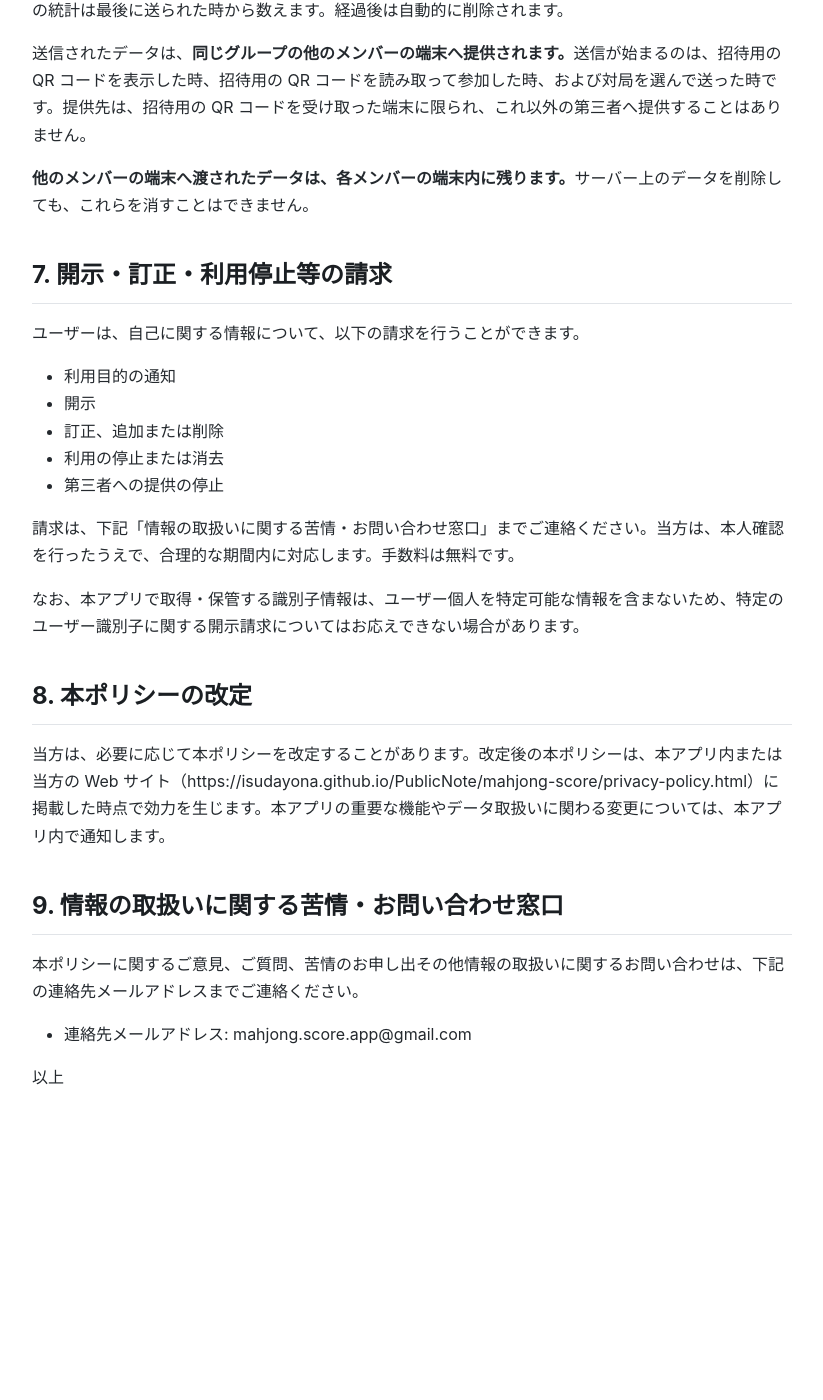
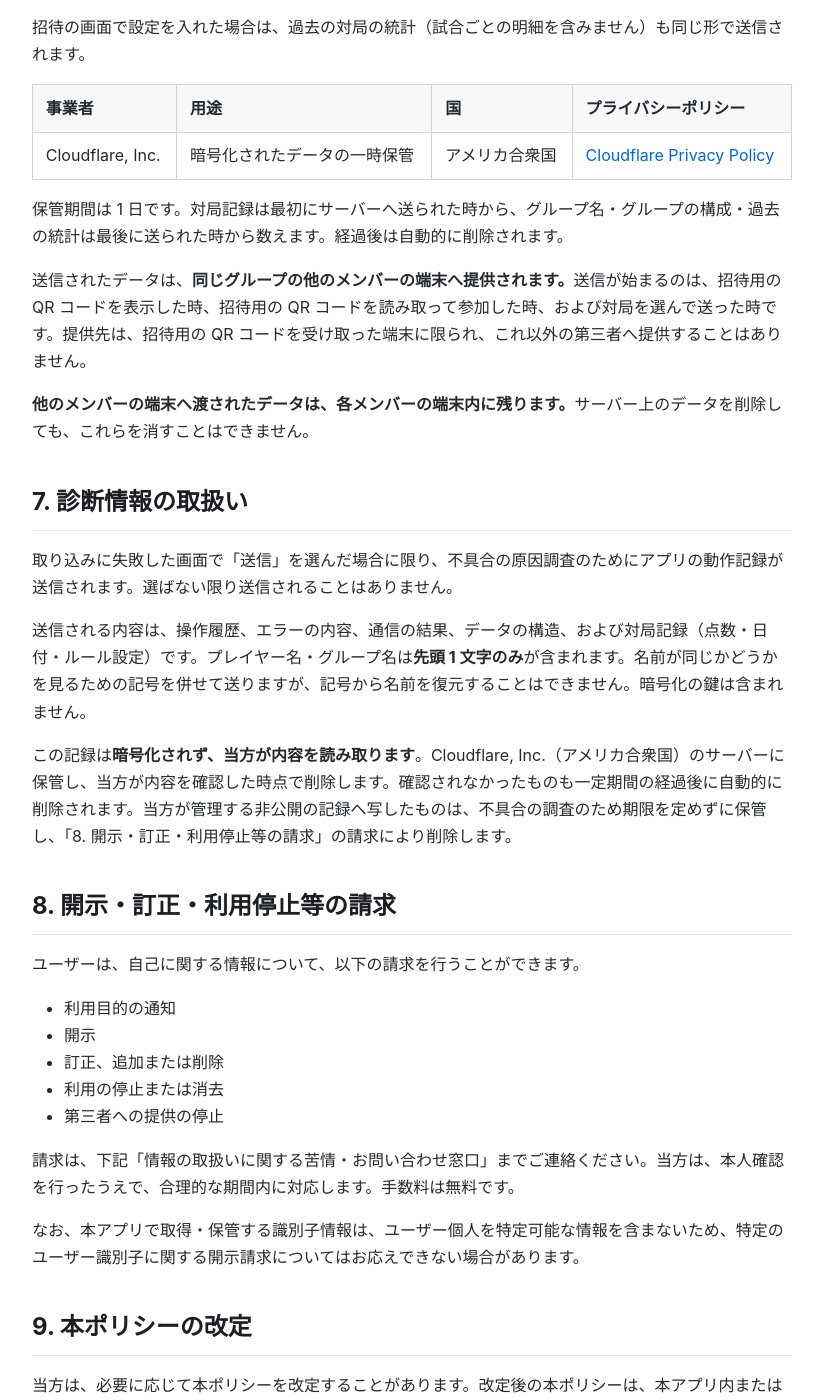
Before and after one commit to isudayona/PublicNote, a Jekyll site: the page built from mahjong-score/privacy-policy.md, in a window 1280 px wide and 1400 px high, scrolled down 2375 px. Shown: the whole window, without its empty margins (228-1051 px from the left). Built offline with Jekyll 4.4.1, drawn with Linux system fonts in a browser that asks for light colours; our own code applies the rules of GitHub Pages for plain Markdown files; before the commit the page ends 3498 px from its top, so only the background shows below that; some of the changed text lies outside the part shown.

Commit message:
docs: 法務文書を mahjong-score の正本に合わせる

```diff
--- a/mahjong-score/privacy-policy.md
+++ b/mahjong-score/privacy-policy.md
@@ -20,6 +20,7 @@ koheisuzuki（以下「当方」といいます）は、当方が提供するモ
 | 使用状況データ | アプリ利用に関する統計情報 | Adapty SDK / Google AdMob SDK が匿名で収集 |
 | 対局データ | 対局記録・プレイヤー名・グループ情報 | **自動共有機能を有効にした場合のみ**、ユーザーの端末上で暗号化したうえで当方サーバーへ送信（詳細は §6） |
 | 識別子 | 端末ごとのランダムな識別子 | **自動共有機能を有効にした場合のみ**生成。広告識別子（IDFA）とは別のもので、追跡には使用しません |
+| 診断情報 | 操作履歴・エラーの内容・通信の結果・データの構造・対局記録（点数・日付・ルール設定） | **取り込みに失敗した画面で送信を選んだ場合のみ**、当方サーバーへ送信（詳細は §7） |
 
 ## 3. 利用目的
 
@@ -45,6 +46,8 @@ koheisuzuki（以下「当方」といいます）は、当方が提供するモ
 
 ただし、自動共有機能を有効にした場合に限り、これらを暗号化したものが当方のサーバーへ一時的に送信・保管されます。詳細は「6. 自動共有機能におけるデータの取扱い」をご参照ください。
 
+また、取り込みに失敗した際に送信を選んだ場合に限り、アプリの動作記録が当方のサーバーへ送信・保管されます。詳細は「7. 診断情報の取扱い」をご参照ください。
+
 ## 6. 自動共有機能におけるデータの取扱い
 
 自動共有は、同じグループのメンバー間で対局記録を自動的に受け渡す機能です。**この機能を有効にした場合に限り**、以下の取扱いが発生します。有効にしない限り、対局記録が当方のサーバーへ送られることはありません。
@@ -63,7 +66,15 @@ koheisuzuki（以下「当方」といいます）は、当方が提供するモ
 
 **他のメンバーの端末へ渡されたデータは、各メンバーの端末内に残ります。**サーバー上のデータを削除しても、これらを消すことはできません。
 
-## 7. 開示・訂正・利用停止等の請求
+## 7. 診断情報の取扱い
+
+取り込みに失敗した画面で「送信」を選んだ場合に限り、不具合の原因調査のためにアプリの動作記録が送信されます。選ばない限り送信されることはありません。
+
+送信される内容は、操作履歴、エラーの内容、通信の結果、データの構造、および対局記録（点数・日付・ルール設定）です。プレイヤー名・グループ名は**先頭 1 文字のみ**が含まれます。名前が同じかどうかを見るための記号を併せて送りますが、記号から名前を復元することはできません。暗号化の鍵は含まれません。
+
+この記録は**暗号化されず、当方が内容を読み取ります**。Cloudflare, Inc.（アメリカ合衆国）のサーバーに保管し、当方が内容を確認した時点で削除します。確認されなかったものも一定期間の経過後に自動的に削除されます。当方が管理する非公開の記録へ写したものは、不具合の調査のため期限を定めずに保管し、「8. 開示・訂正・利用停止等の請求」の請求により削除します。
+
+## 8. 開示・訂正・利用停止等の請求
 
 ユーザーは、自己に関する情報について、以下の請求を行うことができます。
 
```
Also changed, not shown: other parts of mahjong-score/privacy-policy.md (+3 -3 lines), mahjong-score/specified-commercial-transactions.md (+1 -1 lines).
